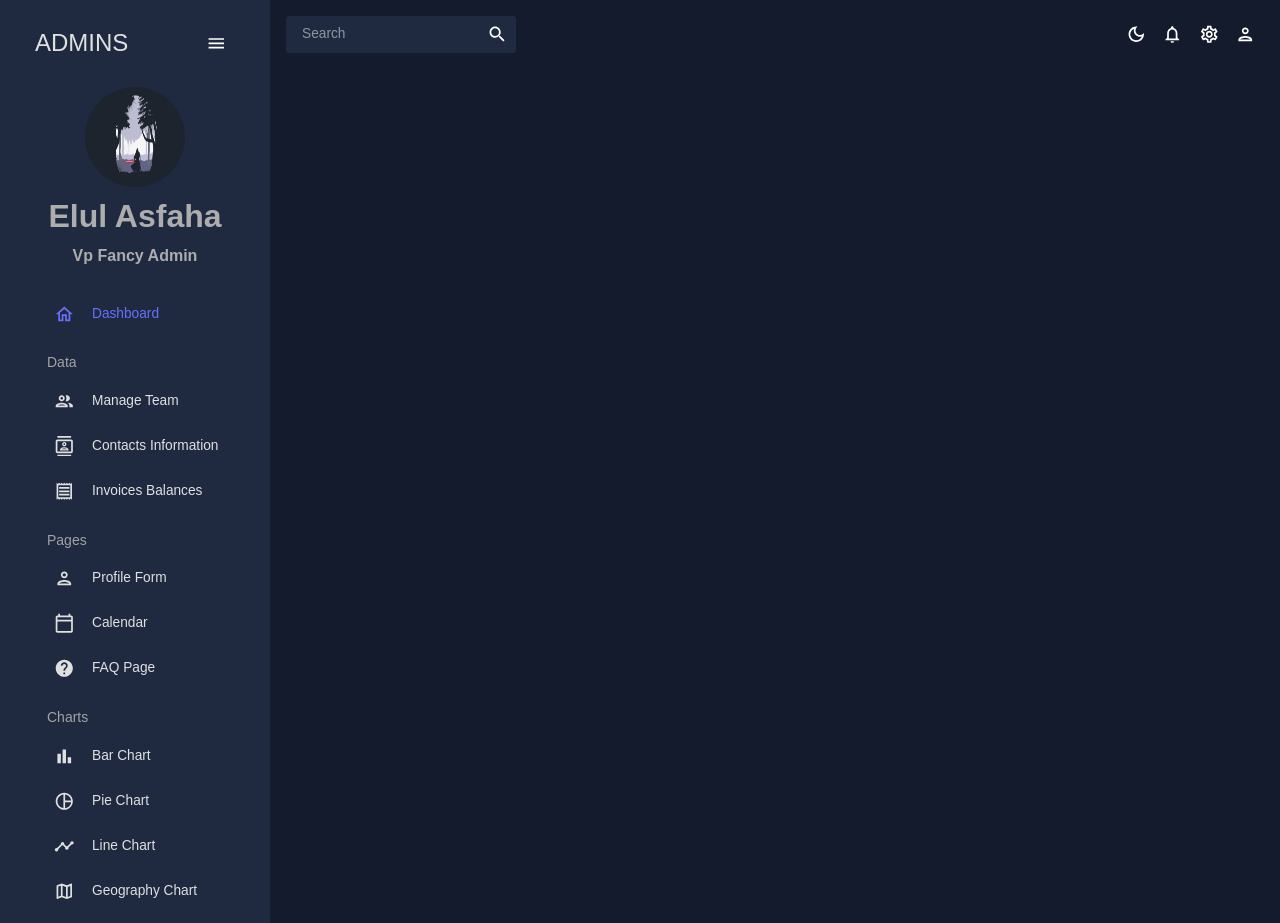
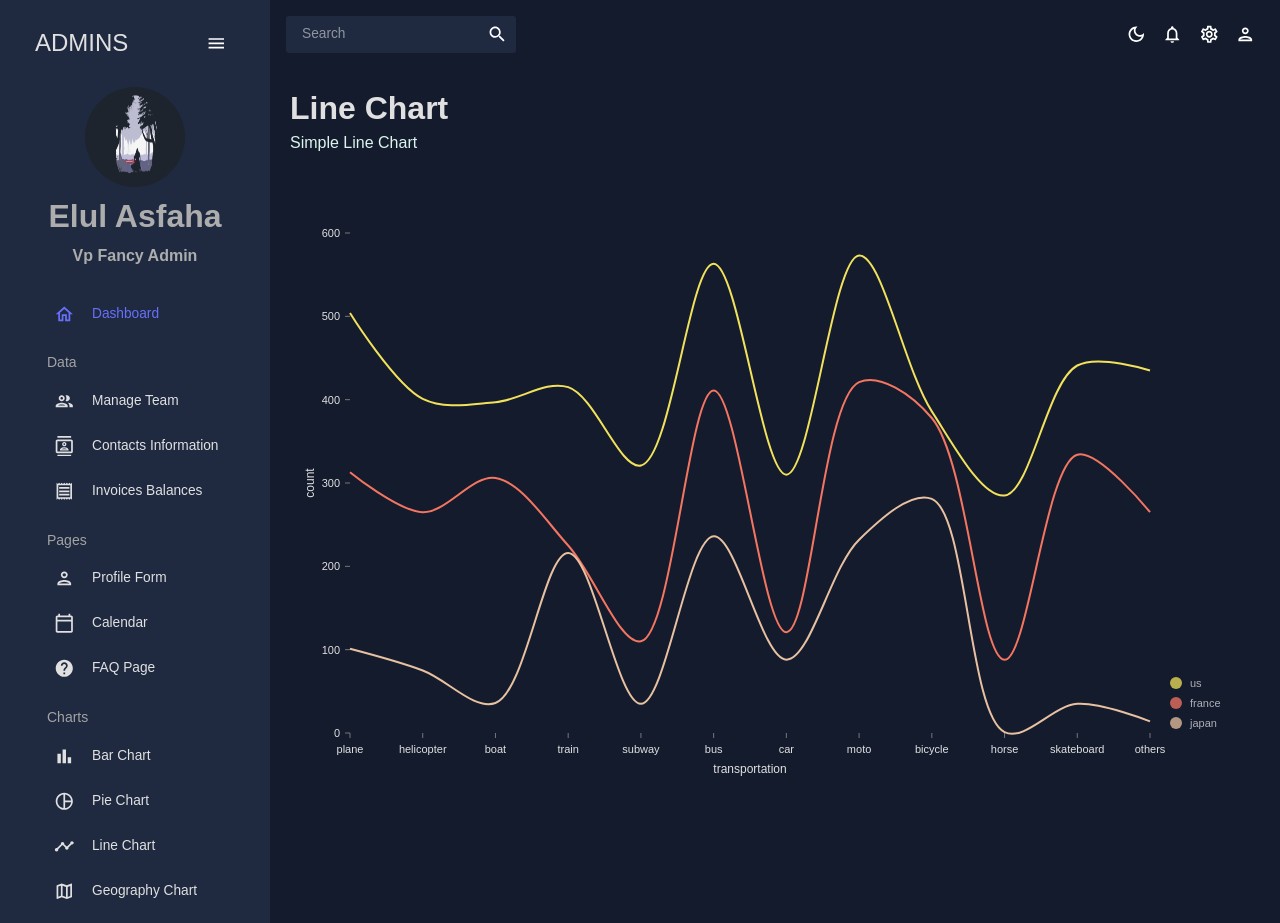
Before and after one commit to Elul-Asfaha/dashboard, a React (Vite) app: page /line in a window 1280 px wide. Built offline with nearby package versions, Linux system fonts and the light colour scheme.

Commit message:
added a line chart, template was used again

```diff
--- a/package.json
+++ b/package.json
@@ -26,6 +26,7 @@
         "@nivo/bar": "^0.83.0",
         "@nivo/core": "^0.83.0",
         "@nivo/geo": "^0.83.0",
+        "@nivo/line": "^0.83.0",
         "@nivo/pie": "^0.83.0",
         "formik": "^2.4.3",
         "react": "^18.2.0",
--- a/src/App.jsx
+++ b/src/App.jsx
@@ -9,8 +9,8 @@
 import Contacts from "./scenes/contacts";
 import Form from "./scenes/form";
 import Bar from "./scenes/bar";
-// import Line from "./scenes/line";
-// import Pie from "./scenes/pie";
+import Line from "./scenes/line";
+import Pie from "./scenes/pie";
 import Faq from "./scenes/faq";
 // import Geography from "./scenes/Geography";
 import Calendar from "./scenes/calendar";
@@ -44,10 +44,10 @@
                                 />
                                 <Route path='/faq' element={<Faq />} />
                                 <Route path='/bar' element={<Bar />} />
+                                <Route path='/pie' element={<Pie />} />
+                                <Route path='/line' element={<Line />} />
 
                                 {/*
-                            <Route path='/line' element={<Line />} />
-                            <Route path='/pie' element={<Pie />} />
                             <Route path='/geography' element={<Geography />} />
                          */}
                             </Routes>
--- a/src/components/Header.jsx
+++ b/src/components/Header.jsx
@@ -1,4 +1,3 @@
-import React from "react";
 import { Typography, Box, useTheme } from "@mui/material";
 import { tokens } from "../theme";
 const Header = ({ title, subtitle }) => {
--- /dev/null
+++ b/src/components/LineChart.jsx
@@ -0,0 +1,113 @@
+import { useTheme } from "@mui/material";
+import { ResponsiveLine } from "@nivo/line";
+import { tokens } from "../theme";
+import { mockLineData as data } from "../data/mockData";
+const LineChart = ({ isDashBoard = false }) => {
+    const theme = useTheme();
+    const colors = tokens(theme.palette.mode);
+    return (
+        <ResponsiveLine
+            data={data}
+            theme={{
+                axis: {
+                    domain: {
+                        line: {
+                            sroke: colors.grey[100],
+                        },
+                    },
+                    legend: {
+                        text: {
+                            fill: colors.grey[100],
+                        },
+                    },
+                    ticks: {
+                        line: {
+                            sroke: colors.grey[100],
+                            strokeWidth: 1,
+                        },
+                        text: {
+                            fill: colors.grey[100],
+                        },
+                    },
+                },
+                legends: {
+                    text: {
+                        fill: colors.grey[100],
+                    },
+                },
+                tooltip: {
+                    container: {
+                        color: colors.primary[500],
+                    },
+                },
+            }}
+            colors={isDashBoard ? { datum: "color" } : { scheme: "nivo" }}
+            margin={{ top: 50, right: 110, bottom: 50, left: 60 }}
+            xScale={{ type: "point" }}
+            yScale={{
+                type: "linear",
+                min: "auto",
+                max: "auto",
+                stacked: true,
+                reverse: false,
+            }}
+            yFormat=' >-.2f'
+            curve='catmullRom'
+            axisTop={null}
+            axisRight={null}
+            axisBottom={{
+                tickSize: 5,
+                tickPadding: 5,
+                tickRotation: 0,
+                legend: isDashBoard ? undefined : "transportation",
+                legendOffset: 36,
+                legendPosition: "middle",
+            }}
+            axisLeft={{
+                tickSize: 5,
+                tickValues: 5,
+                tickPadding: 5,
+                tickRotation: 0,
+                legend: "count",
+                legendOffset: -40,
+                legendPosition: "middle",
+            }}
+            enableGridX={false}
+            enableGridY={false}
+            pointSize={10}
+            pointColor={{ theme: "background" }}
+            pointBorderWidth={2}
+            pointBorderColor={{ from: "serieColor" }}
+            pointLabelYOffset={-12}
+            useMesh={true}
+            legends={[
+                {
+                    anchor: "bottom-right",
+                    direction: "column",
+                    justify: false,
+                    translateX: 100,
+                    translateY: 0,
+                    itemsSpacing: 0,
+                    itemDirection: "left-to-right",
+                    itemWidth: 80,
+                    itemHeight: 20,
+                    itemOpacity: 0.75,
+                    symbolSize: 12,
+                    symbolShape: "circle",
+                    symbolBorderColor: "rgba(0, 0, 0, .5)",
+                    effects: [
+                        {
+                            on: "hover",
+                            style: {
+                                itemBackground: "rgba(0, 0, 0, .03)",
+                                itemOpacity: 1,
+                            },
+                        },
+                    ],
+                },
+            ]}
+        />
+    );
+};
+
+export default LineChart;
--- /dev/null
+++ b/src/scenes/line/index.jsx
@@ -0,0 +1,16 @@
+import { Box } from "@mui/material";
+import Header from "../../components/Header";
+import LineChart from "../../components/LineChart";
+
+const Line = () => {
+    return (
+        <Box m='20px'>
+            <Header title='Line Chart' subtitle='Simple Line Chart' />
+            <Box height='75vh'>
+                <LineChart />
+            </Box>
+        </Box>
+    );
+};
+
+export default Line;
```
Also changed, not shown: 1 other file (tests, documents, lock files or other folders).
